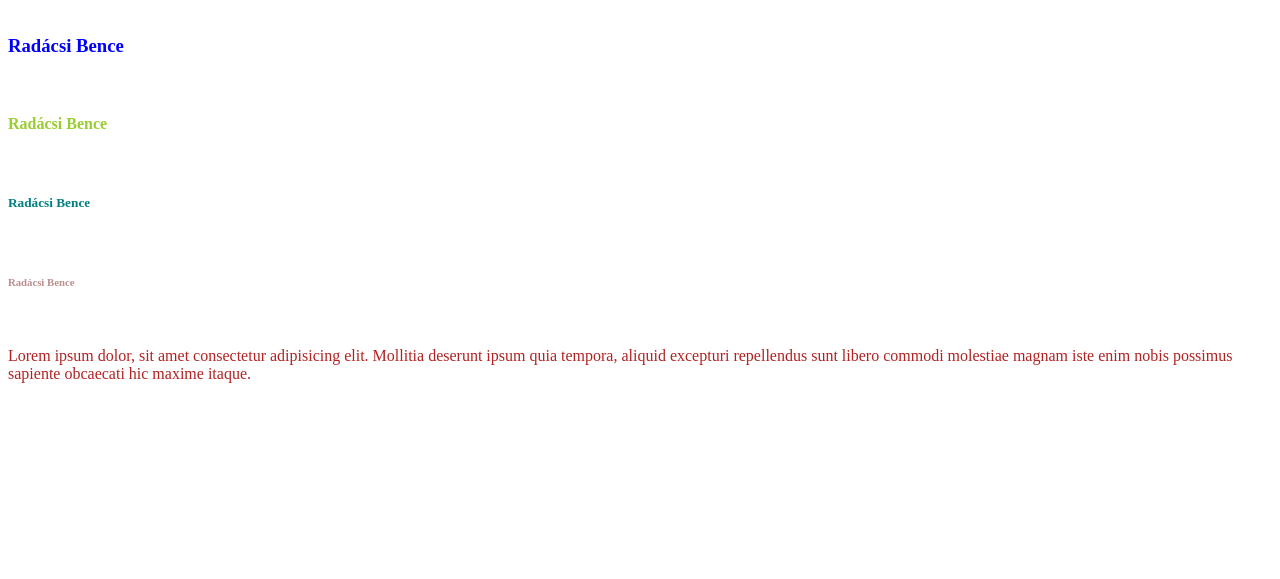
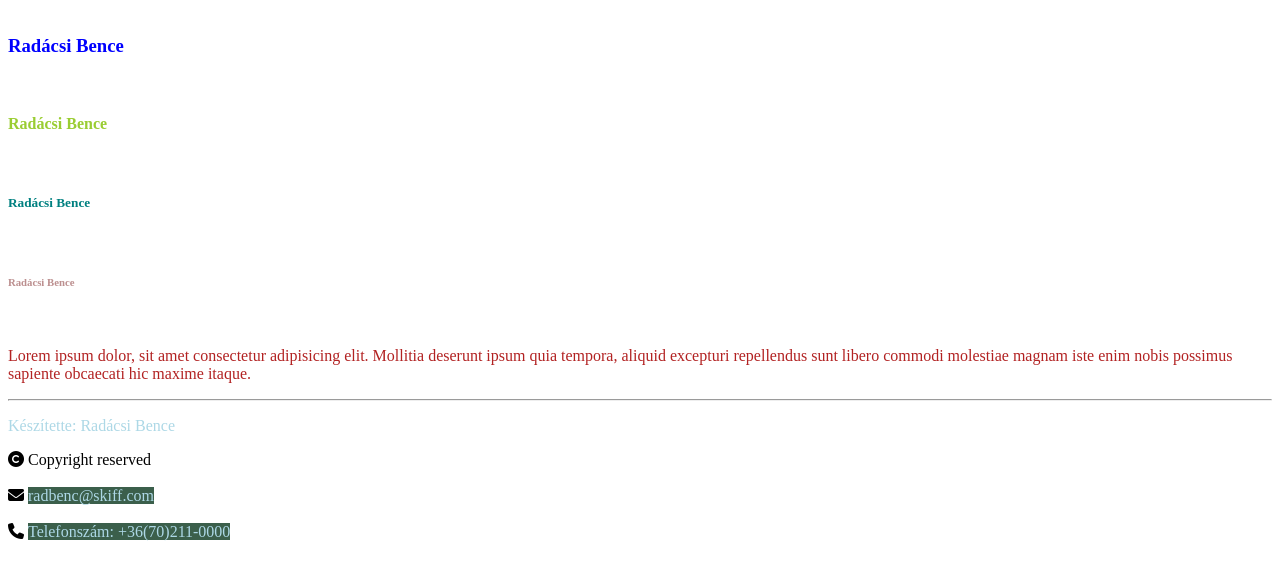
Before and after one commit to radbence/ikt, a plain HTML site: page index.html in a window 1280 px wide. Shown: the part 179-758 px from the top of the page. Drawn offline with Linux system fonts and the light colour scheme.

Commit message:
Update index.html

```diff
--- a/index.html
+++ b/index.html
@@ -3,9 +3,12 @@
 <head>
     <meta charset="UTF-8">
     <meta name="viewport" content="width=device-width, initial-scale=1.0">
+    <script src="https://kit.fontawesome.com/5710deb24a.js" crossorigin="anonymous"></script>
+
+
     <title>Radácsi Bence főoldal</title>
     <style>
-        p {
+        #lorem {
             color: firebrick;
         }
 
@@ -17,6 +20,12 @@
 
         nav a:hover{
             color: magenta;
+
+        }
+
+        footer *:not(i){
+
+            color: lightblue;
 
         }
     </style>
@@ -38,8 +47,15 @@
         <h5 style="color: teal;">Radácsi Bence</h5><br>
         <h6 style="color: rosybrown;">Radácsi Bence</h6><br>
 
-<p>Lorem ipsum dolor, sit amet consectetur adipisicing elit. Mollitia deserunt ipsum quia tempora, aliquid excepturi repellendus sunt libero commodi molestiae magnam iste enim nobis possimus sapiente obcaecati hic maxime itaque.</p>
+<p id="lorem">Lorem ipsum dolor, sit amet consectetur adipisicing elit. Mollitia deserunt ipsum quia tempora, aliquid excepturi repellendus sunt libero commodi molestiae magnam iste enim nobis possimus sapiente obcaecati hic maxime itaque.</p>
 
 
+<footer>
+    <hr>
+    <p>Készítette: Radácsi Bence</p>
+    <i class="fa-solid fa-copyright">&nbsp;</i>Copyright reserved <br><br>
+    <i class="fa-solid fa-envelope">&nbsp;</i><a href="mailto:radbenc@skiff.com">radbenc@skiff.com</a><br><br>
+    <i class="fa-solid fa-phone"></i>&nbsp;<a href="tel+36702110000">Telefonszám: +36(70)211-0000</a><br><br>
+</footer>
 </body>
 </html>
```
